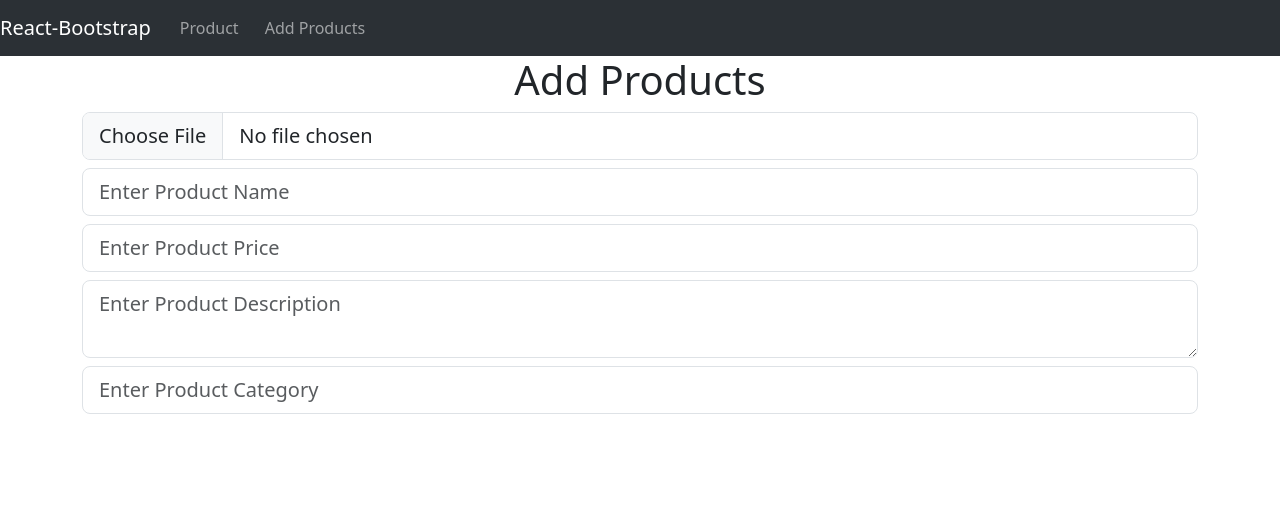
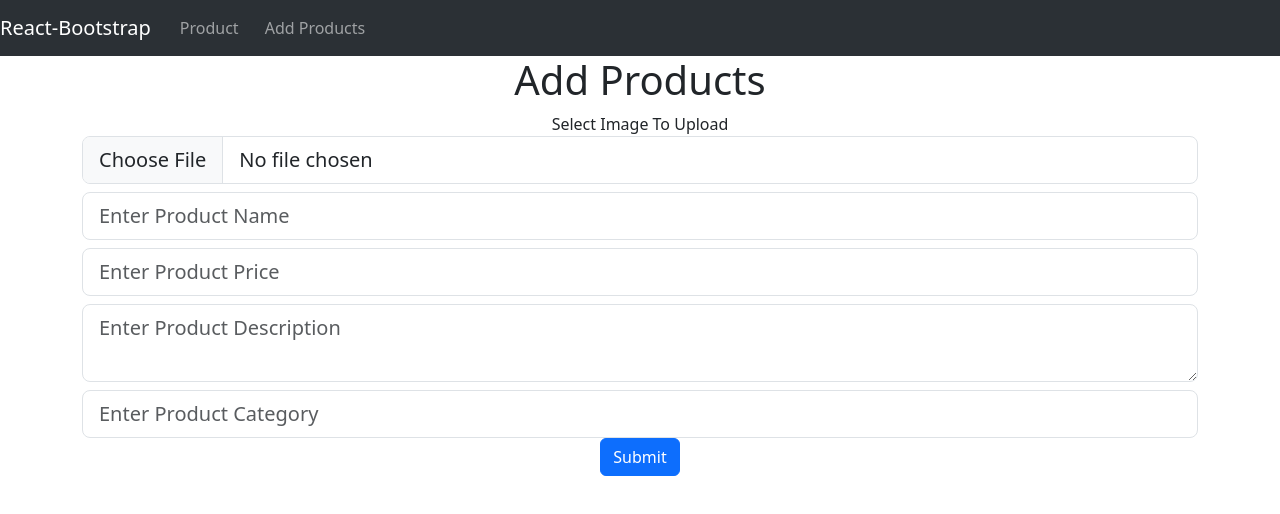
Before and after one commit to tusharNova/React-Django-App, a React (Create React App) app in the folder client/: page /AddProduct in a window 1280 px wide. Shown: the top 514 px of the page. Built offline with nearby package versions, Linux system fonts and the light colour scheme.

Commit message:
pages updates

```diff
--- a/client/src/components/AddProducts.jsx
+++ b/client/src/components/AddProducts.jsx
@@ -14,12 +14,13 @@ const AddProduct = () => {
       <div className="container">
         <h1>Add Products</h1>
         <div className="form-group mt-2">
+            <label htmlFor="image">Select Image To Upload</label>
           <input
             type="file"
             className="form-control form-control-lg"
             placeholder="Enter Product File"
-            name="name"
-            value={image}
+            name="image"
+            // value={image}
             onChange={(e) => setImage(e.target.files[0])}
           />
         </div>
@@ -63,6 +64,9 @@ const AddProduct = () => {
             onChange={(e) => setCategory(e.target.value)}
           />
         </div>
+        <button className="btn btn-primary">
+          Submit
+        </button>
       </div>
     </>
   );
```
